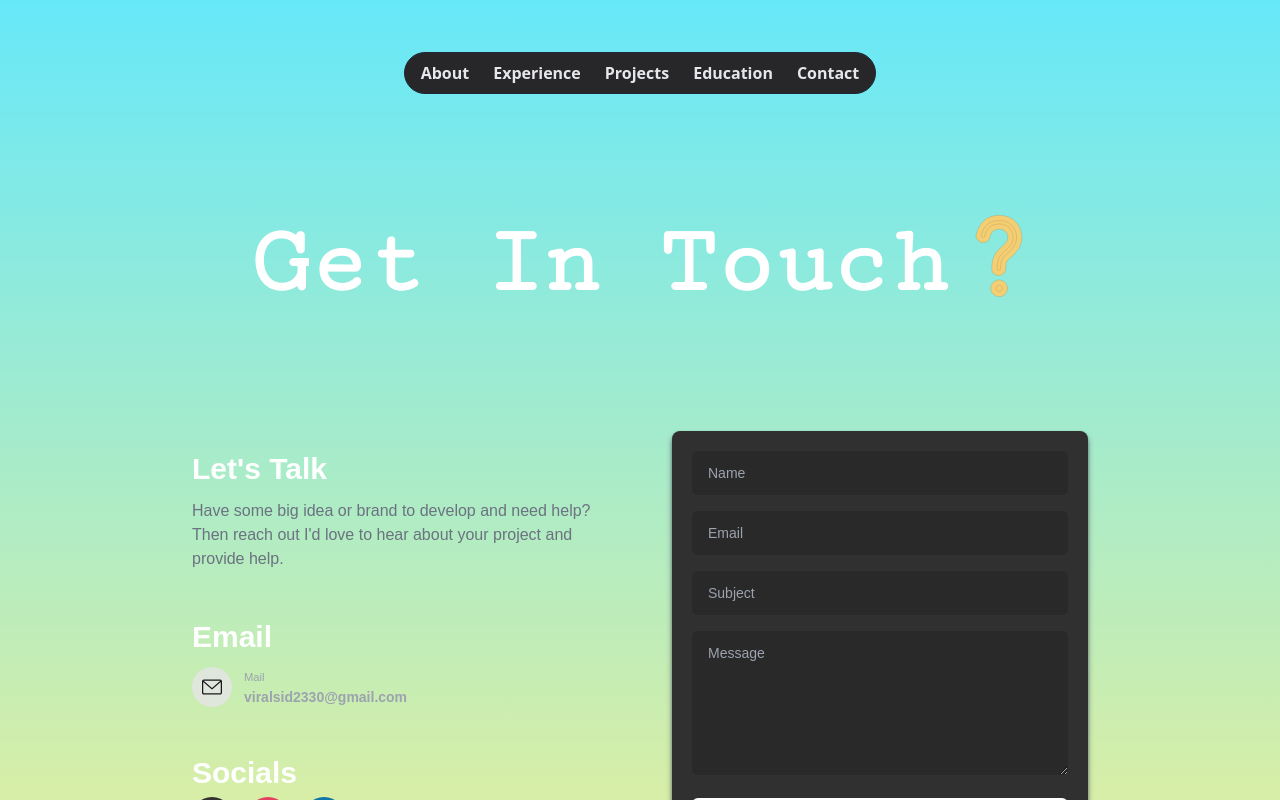
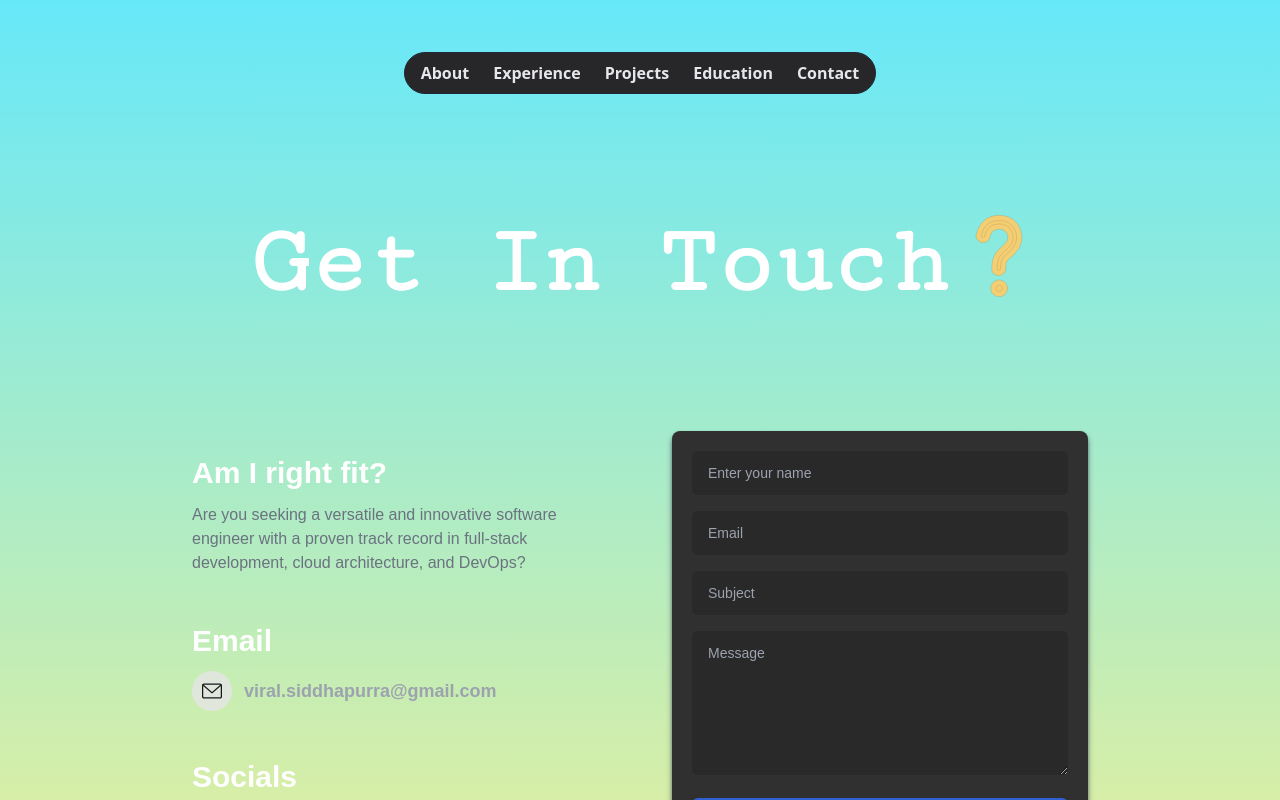
Before and after one commit to viral-siddhapura/portfolio, a Next.js app: page /contact in a window 1280 px wide. Shown: the top 800 px of the page. Built offline with nearby package versions, Linux system fonts and the light colour scheme.

Commit message:
Social media form for contact me - refactored

```diff
--- /dev/null
+++ b/app/contact/form.tsx
@@ -0,0 +1,16 @@
+export default function ContactForm() {
+    return (
+        <form className="ml-auto space-y-4 rounded-lg p-5 bg-[#303030] shadow-md shadow-gray-600">
+            <input type='text' placeholder='Enter your name'
+                className="w-full rounded-md py-3 px-4 bg-[#292929] text-sm text-white outline-[#fcfcfc]" />
+            <input type='email' placeholder='Email'
+                className="w-full rounded-md py-3 px-4 bg-[#292929] text-sm text-white outline-[#fcfcfc]" />
+            <input type='text' placeholder='Subject'
+                className="w-full rounded-md py-3 px-4 bg-[#292929] text-sm text-white outline-[#fcfcfc]" />
+            <textarea placeholder='Message' rows={6}
+                className="w-full rounded-md py-3 px-4 bg-[#292929] text-sm text-white outline-[#fcfcfc]"></textarea>
+            <button type='button'
+                className="bg-[#2f60d1] font-semibold rounded-md text-sm text-white px-4 py-4 w-full">Send Message</button>
+        </form>
+    );
+}
--- a/app/contact/page.tsx
+++ b/app/contact/page.tsx
@@ -1,6 +1,7 @@
 import Image from 'next/image'
 import NavigationBar from '../navigation_bar'
 import Footer from '../footer'
+import ContactForm from './form';
 import SocialMedia from '../social_media';
 import Link from 'next/link';
 
@@ -38,8 +39,8 @@ export default function Contact() {
                     <div>
                         <div className="grid sm:grid-cols-2 items-center gap-16 my-6 mx-auto max-w-4xl text-[#333] font-[sans-serif]">
                             <div>
-                                <h1 className="text-3xl font-bold text-white">Let's Talk</h1>
-                                <p className="text-md text-gray-500 dark:text-gray-400 mt-3">Have some big idea or brand to develop and need help? Then reach out I'd love to hear about your project  and provide help.</p>
+                                <h1 className="text-3xl font-bold text-white">Am I right fit?</h1>
+                                <p className="text-md text-gray-500 dark:text-gray-400 mt-3">Are you seeking a versatile and innovative software engineer with a proven track record in full-stack development, cloud architecture, and DevOps?</p>
                                 <div className="mt-12">
                                     <h2 className="text-3xl font-bold text-white">Email</h2>
                                     <ul className="mt-3">
@@ -52,9 +53,8 @@ export default function Contact() {
                                                         data-original="#000000" />
                                                 </svg>
                                             </div>
-                                            <a href="mailto:viralsid2330@gmail.com" className="text-[#9CA3AF] text-sm ml-3">
-                                                <small className="block">Mail</small>
-                                                <strong>viralsid2330@gmail.com</strong>
+                                            <a href="mailto:viral.siddhapurra@gmail.com" className="text-[#9CA3AF] text-lg ml-3">
+                                                <strong>viral.siddhapurra@gmail.com</strong>
                                             </a>
                                         </li>
                                     </ul>
@@ -129,18 +129,7 @@ export default function Contact() {
                                     </ul>
                                 </div>
                             </div>
-                            <form className="ml-auo space-y-4 rounded-lg p-5 bg-[#303030] shadow-md shadow-gray-600">
-                                <input type='text' placeholder='Name'
-                                    className="w-full rounded-md py-3 px-4 bg-[#292929] text-sm outline-[#ce6621]" />
-                                <input type='email' placeholder='Email'
-                                    className="w-full rounded-md py-3 px-4 bg-[#292929] text-sm outline-[#ce6621]" />
-                                <input type='text' placeholder='Subject'
-                                    className="w-full rounded-md py-3 px-4 bg-[#292929] text-sm outline-[#ce6621]" />
-                                <textarea placeholder='Message' rows={6}
-                                    className="w-full rounded-md py-3 px-4 bg-[#292929] text-sm outline-[#ce6621]"></textarea>
-                                <button type='button'
-                                    className="text-black bg-[#FFFFFF] hover:bg-blue-600 font-semibold rounded-md text-sm px-4 py-3 w-full">SEND</button>
-                            </form>
+                            <ContactForm></ContactForm>
                         </div>
                     </div>
                     <Footer />
--- a/app/social_media.tsx
+++ b/app/social_media.tsx
@@ -131,7 +131,7 @@ export default function SocialMedia() {
             </div>
             {/* Google Account */}
             <div>
-                <Link href="mailto:viralsid2330@gmail.com">
+                <Link href="mailto:viral.siddhapurra@gmail.com">
                     <button
                         type="button"
                         className="social_media_css hover:shadow-lg hover:shadow-red-400"
```
